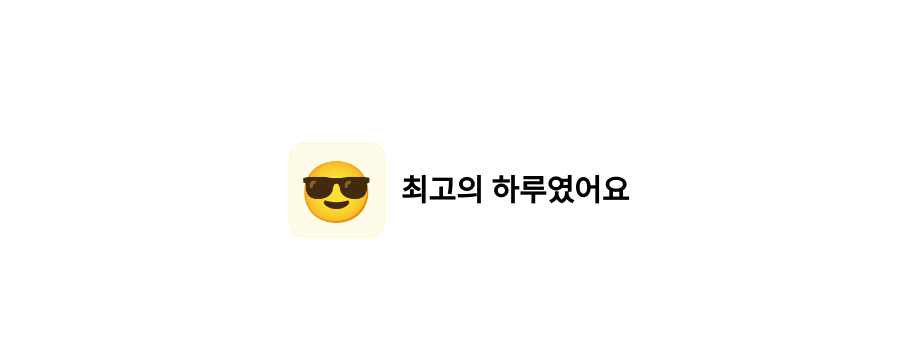
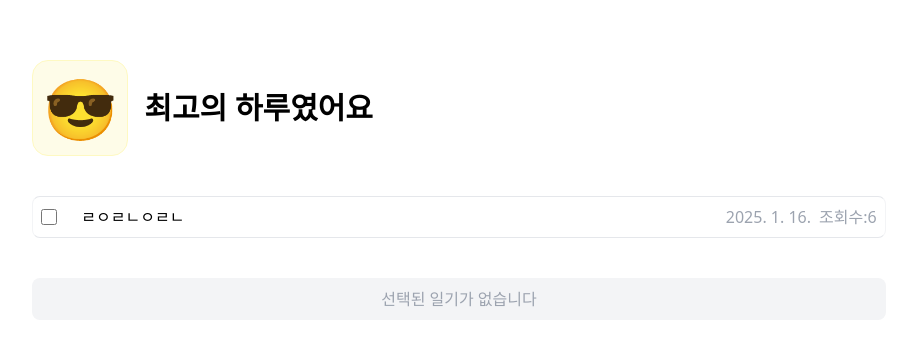
Before and after one commit to yugenius0213/GDSC-SPACE-STUDY-ASSIGNMENT-VER2, a React (Vite) app in the folder YuJin/react-ts/: page /emotions/awesome in a window 1280 px wide. Shown: the part 210-556 px from the top of the page, without its empty margins (181-1095 px from the left). Built offline with nearby package versions, Linux system fonts and the light colour scheme.

Commit message:
feat: make static ui

```diff
--- a/YuJin/react-ts/src/app/emotions/[emotion]/page.tsx
+++ b/YuJin/react-ts/src/app/emotions/[emotion]/page.tsx
@@ -1,15 +1,19 @@
-import { useParams } from 'react-router-dom'
+import { Link, useParams } from 'react-router-dom'
 import { emotionColorVariants } from '../../../styles/emotionCard'
 import { EMOTION_DATA } from '../../constants/emotions'
 import { Diary } from '../../../interface/diary'
+import { useDiaryValue } from '../../../provider/Diary'
 
 type EmotionPageParams = {
     emotion: Diary['emotion']
 }
 export default function EmotionPage() {
     const { emotion } = useParams<EmotionPageParams>()
+    const savedDiaries = useDiaryValue()
+    const filteredDiaries = savedDiaries.filter((diary) => diary.emotion === emotion)
+
     return (
-        <div className="gap-4">
+        <div className="flex flex-col justify-center items-start w-full md:w-2/3 gap-10">
             <div className="flex flex-row gap-4 items-center justify-center">
                 <div
                     className={`flex items-center justify-center group-hover:shadow-inner ${emotionColorVariants[EMOTION_DATA[emotion!].color]} w-24 h-24 min-w-[6rem] min-h-[6rem] rounded-2xl text-6xl`}
@@ -18,6 +22,25 @@ export default function EmotionPage() {
                 </div>
                 <h1 className="text-3xl font-semibold">{EMOTION_DATA[emotion!].description}</h1>
             </div>
+
+            <Link
+                to={`/diary/}`}
+                className="w-full border border-x-primary-lightgray p-2 flex flex-row rounded-lg items-center justify-between"
+            >
+                <div className="flex flex-row items-center gap-6">
+                    <input
+                        type="checkbox"
+                        className="w-4 h-4 border border-primary-gray rounded-sm accent-primary-lightgray"
+                    ></input>
+                    <div>ㄹㅇㄹㄴㅇㄹㄴ</div>
+                </div>
+                <div className="flex flex-row gap-2 text-primary-gray">
+                    <div>2025. 1. 16.</div>
+                    <div>조회수:6</div>
+                </div>
+            </Link>
+
+            <button className="w-full btn gray-btn gray-btn:hover p-2">선택된 일기가 없습니다</button>
         </div>
     )
 }
```
